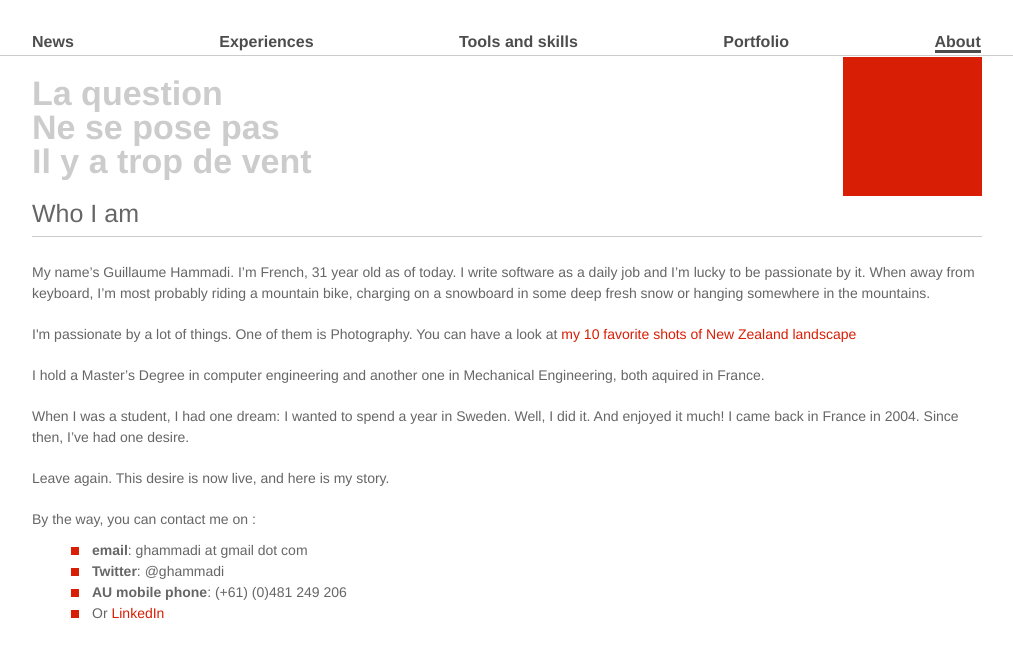
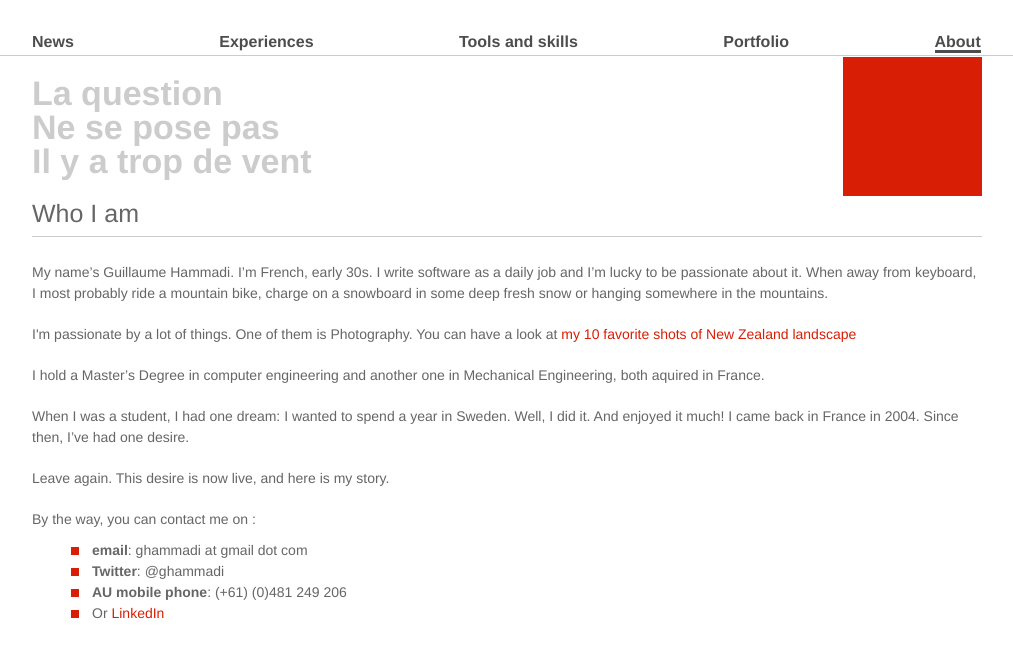
Before and after one commit to vaevictis/vaevictis.github.com, a Jekyll site: the page built from about.html, in a window 1280 px wide. Shown: the top 658 px of the page, without its empty margins (133-1146 px from the left). Built offline with Jekyll 4.4.1, drawn with Linux system fonts in a browser that asks for light colours; nearby versions of some CDN libraries.

Commit message:
Update about my life. I'm not 31 anymore...
... Nor do I still live in New Zealand

```diff
--- a/_layouts/news.html
+++ b/_layouts/news.html
@@ -2,7 +2,7 @@
 layout: navigation
 title: Errands
 ---
-<h2>Errands of a french software developer in Wellington, New Zealand</h2>
+<h2>Errands of a french software developer in Melbourne, Australia</h2>
 
 <div id="posts">
 	{{ content }}
--- a/about.html
+++ b/about.html
@@ -11,8 +11,8 @@ title: About
 
 <div id="about">
   <p>
-    My name’s Guillaume Hammadi. I’m French, 31 year old as of today. I write software as a daily job and I’m lucky to be passionate by it.
-    When away from keyboard, I’m most probably riding a mountain bike, charging on a snowboard in some deep fresh snow or hanging somewhere in the mountains.
+    My name’s Guillaume Hammadi. I’m French, early 30s. I write software as a daily job and I’m lucky to be passionate about it.
+    When away from keyboard, I most probably ride a mountain bike, charge on a snowboard in some deep fresh snow or hanging somewhere in the mountains.
   </p>
 
   <p>
```
